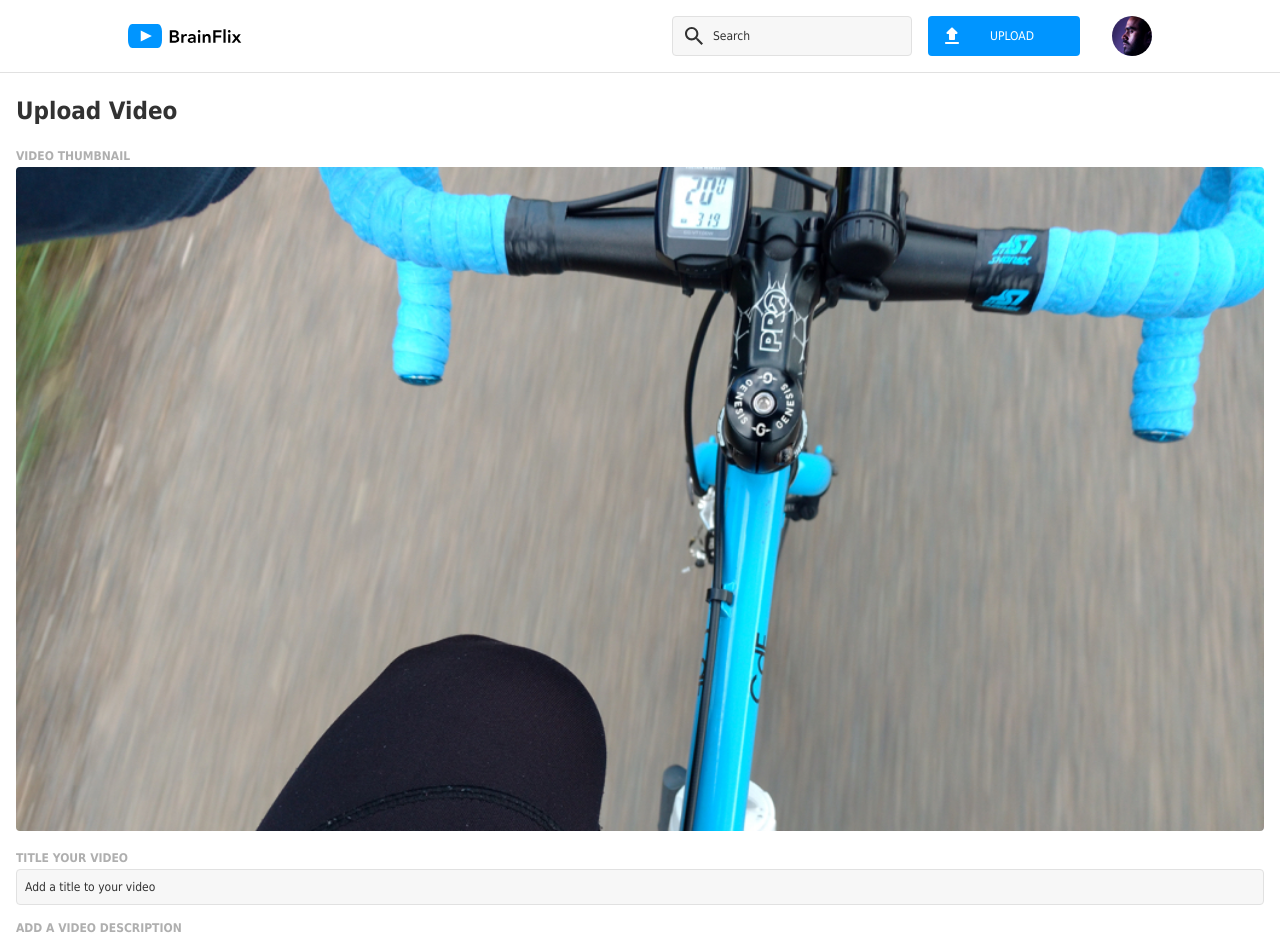
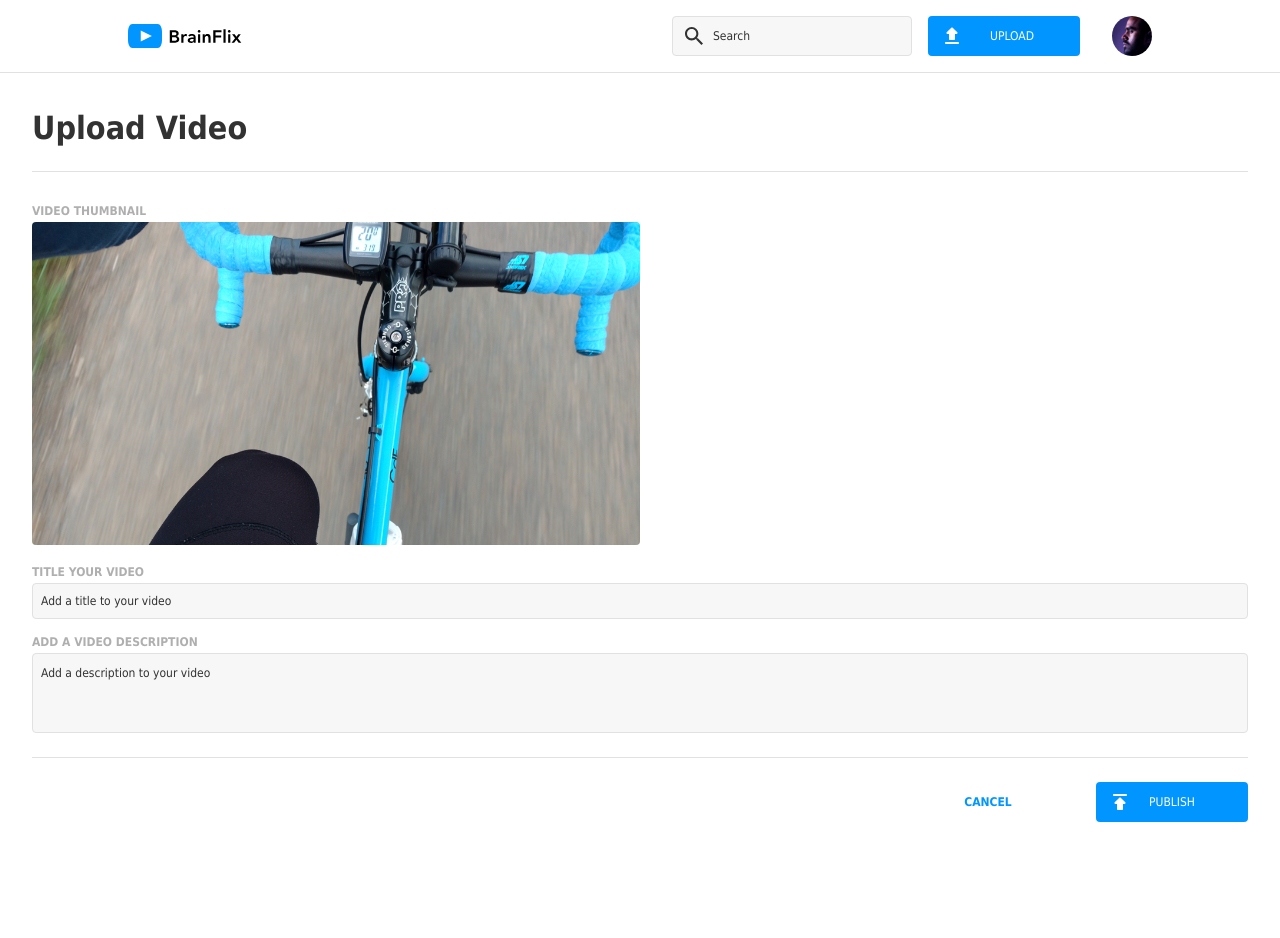
Before and after one commit to lizardskelly/brainstation-project4-brainflix, a React (Create React App) app: page /upload in a window 1280 px wide. Shown: the top 938 px of the page. After the commit the page ends 846 px from the top, so only its background shows below. Built offline with nearby package versions, Linux system fonts and the light colour scheme; a web font is replaced by a local one.

Commit message:
added upload tablet styling

```diff
--- a/src/pages/UploadPage/UploadPage.js
+++ b/src/pages/UploadPage/UploadPage.js
@@ -11,23 +11,25 @@ const UploadPage = () => {
         <p className='upload__label'>VIDEO THUMBNAIL</p>
         <img className='upload__thumbnail' src={thumbnail} alt='video thumbnail'/>
       </div>
-      <form className='upload__form'>
+      <form>
         <div className='upload__input-container'>
           <label className='upload__label' htmlFor='title'>
             TITLE YOUR VIDEO
           </label>
           <input className='upload__input' name='title' placeholder='Add a title to your video'/>
         </div>
-        <div className='upload__input-container'>
+        <div className='upload__input-container upload__input-container--border'>
           <label className='upload__label' htmlFor='describe'>
             ADD A VIDEO DESCRIPTION
           </label>
-          <input className='upload__input upload__input--height' name='describe' placeholder='Add a description to your video'/>
+          <input className='upload__input upload__input--describe' name='describe' placeholder='Add a description to your video'/>
         </div>
-        <Link to={'/'}>
-          <button className='upload__cancel'>CANCEL</button>
-        </Link>
-        <button className='upload__button'>PUBLISH</button>
+        <div className='upload__button-container'>
+          <Link to={'/'}>
+            <button className='upload__cancel'>CANCEL</button>
+          </Link>
+          <button className='upload__button'>PUBLISH</button>
+        </div>
       </form>
       <Link to={'/'}>
         <button className='upload__cancel upload__cancel--mobile'>CANCEL</button>
--- a/src/pages/UploadPage/UploadPage.scss
+++ b/src/pages/UploadPage/UploadPage.scss
@@ -8,10 +8,22 @@
   padding: 1.5rem 1rem;
   border-top: 1px solid $border-grey-color;
 
+  @include tablet {
+    padding: 2.25rem 2rem 0 2rem;
+    margin-bottom: 1.5rem;
+  }
+
   &__title {
     font-size: 1.5rem;
     font-weight: 700;
     margin-bottom: 1.5rem;
+
+    @include tablet {
+      font-size: 2rem;
+      padding-bottom: 1.5rem;
+      border-bottom: 1px solid $border-grey-color;
+      margin-bottom: 2rem;
+    }
   }
 
   &__label {
@@ -26,11 +38,24 @@
     background-color: $background-grey-color;
     border-radius: 4px;
     margin-bottom: 1rem;
+
+    @include tablet {
+      width: 50%;
+    }
   }
 
   &__input-container {
     display: flex;
     flex-direction: column;
+
+    &--border {
+
+      @include tablet {
+        padding-bottom: .5rem;
+        border-bottom: 1px solid $border-grey-color;
+        margin-bottom: 1rem;
+      }
+    }
   }
 
   &__input {
@@ -44,9 +69,9 @@
     padding-left: .5rem;
     margin-bottom: 1rem;
 
-    &--height {
-      height: 7rem;
-      padding-bottom: 4rem;
+    &--describe {
+      height: 5rem;
+      padding-bottom: 2.5rem;
     }
 
     &::placeholder {
@@ -55,6 +80,14 @@
 
     &:focus {
       outline: 2px solid $border-blue-color;
+    }
+  }
+
+  &__button-container {
+
+    @include tablet {
+      display: flex;
+      justify-content: flex-end;
     }
   }
 
@@ -69,8 +102,17 @@
     border: none;
     margin-top: .5rem;
 
+    @include tablet {
+      display: block;
+      width: 9.5rem;
+    }
+
     &--mobile {
       display: block;
+
+      @include tablet {
+        display: none;
+      }
     }
   }
 
@@ -85,6 +127,11 @@
     border-radius: 4px;
     margin: .5rem 0 1rem 0;
 
+    @include tablet {
+      width: 9.5rem;
+      margin: .5rem 0 0 2rem;
+    }
+
     &:hover {
       background-color: $cta-hover-color;
     }
```
